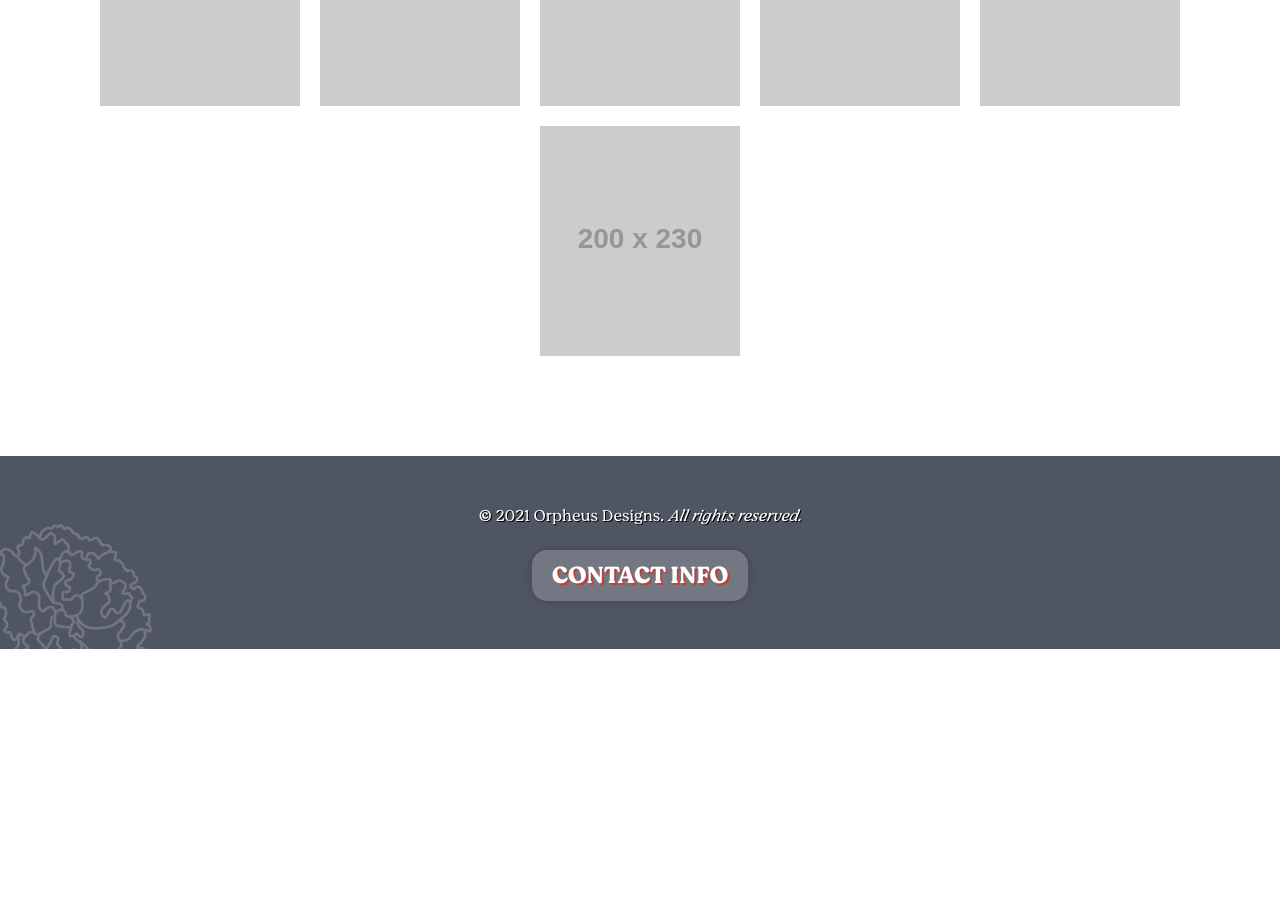
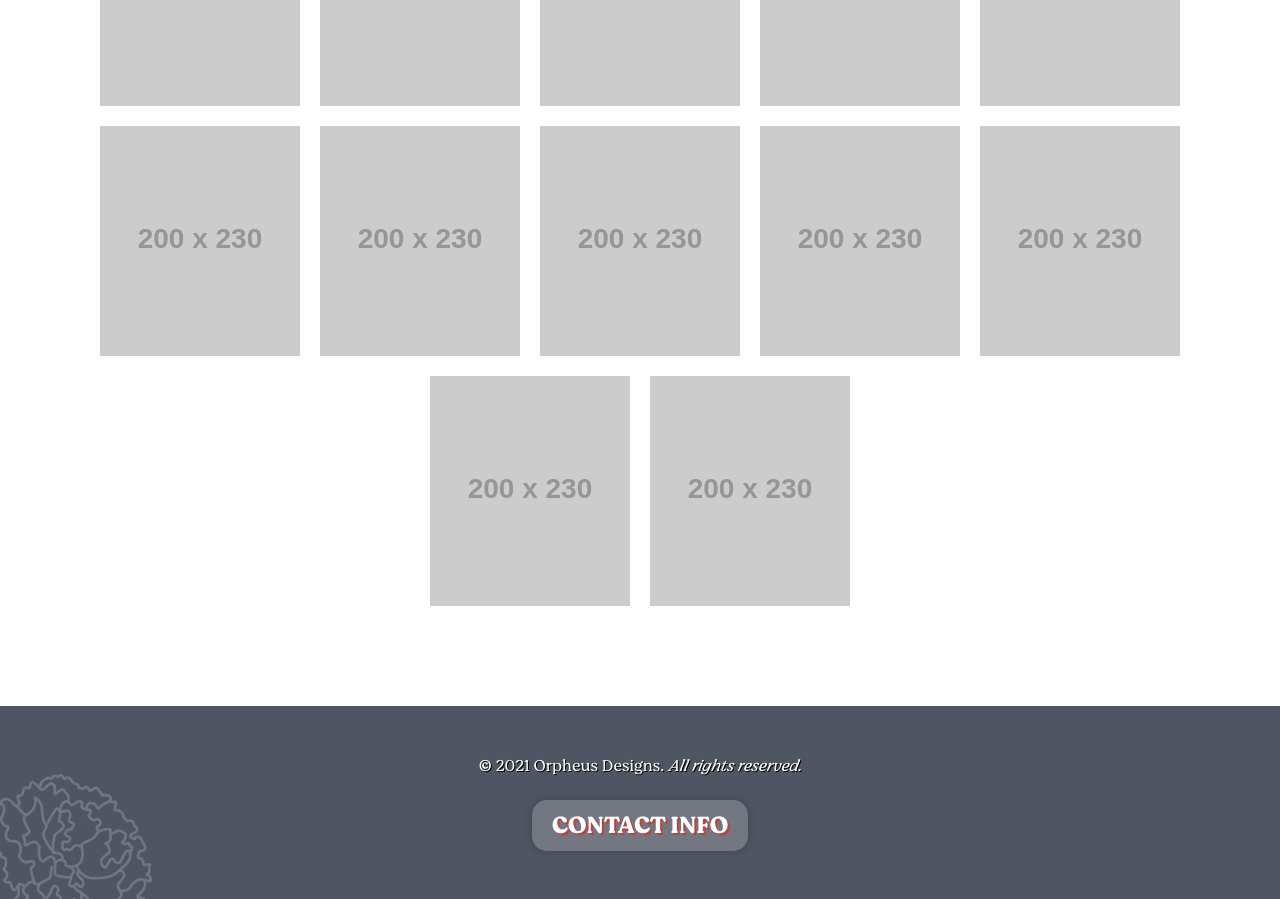
Before and after one commit to sydneydeleon/theportfolio, a React (Create React App) app: page /works in a window 1280 px wide. Shown: the part 400-1299 px from the top of the page. Before the commit the page ends 1049 px from the top, so only its background shows below. Built offline with nearby package versions, Linux system fonts and the light colour scheme.

Commit message:
more updates

```diff
--- a/src/components/Contact.css
+++ b/src/components/Contact.css
@@ -1,6 +1,6 @@
 
 .contact-left {
-  background:#bd5149;
+  background:#cc524a;
   border-radius:0px;
   display:inline-block;
   width:100%;
@@ -102,13 +102,13 @@ label {
 button {
   padding: 20px;
   border: none;
-  background-color: rgba(199,97,84,.7);
+  background-color: rgba(204,82,74,.7);
   font-weight: bold;
   text-transform:uppercase;
   font-family:'Alata';
   letter-spacing:2px;
   word-spacing:5px;
-  font-size: 12px;
+  font-size: 15px;
   border-radius: 3px;
   color: #fff;
   cursor: pointer;
@@ -120,9 +120,9 @@ button {
 }
 
 button:hover {
-  background-color: rgba(199,97,84,.9);
+  background-color: rgba(204,82,74,.9);
   font-style:italic;
-  font-size:14px;
+  font-size:19px;
   letter-spacing:3px;
   text-shadow:1px 1px rgba(229,194,143,1);
   transition:500ms;
@@ -143,6 +143,10 @@ button:hover {
 
 @media only screen and (max-width: 766px) {
 
+  .contactform {
+    padding:0px 0px;
+
+  }
   .contact-left h1 {
     font-size:2.5rem;
     width:100%;
--- a/src/components/Footer.css
+++ b/src/components/Footer.css
@@ -5,8 +5,8 @@
     bottom:0;
     padding-top:6vh;
     padding-bottom:7vh;
-    padding-right:30px;
-    padding-left:30px;
+    padding-right:70px;
+    padding-left:70px;
     text-align:center;
     color:#fff;
     font-family:'MorangaLi';
--- a/src/components/Works.css
+++ b/src/components/Works.css
@@ -33,7 +33,7 @@
 
 .works-content {
     width:100%;
-    height:auto;
+    min-height:100vh;
     padding:20px 40px;
     padding-top:30px;
     display: flex;
--- a/src/components/WorksData.js
+++ b/src/components/WorksData.js
@@ -37,6 +37,45 @@ export const WorksData = [
         path: '/',
         cName: 'works-it',
         pic: 'https://via.placeholder.com/200x230'
+    },
+
+    {
+        title: 'bigger bitch.',
+        path: '/',
+        cName: 'works-it',
+        pic: 'https://via.placeholder.com/200x230'
+    },
+
+    {
+        title: 'bigger bitch.',
+        path: '/',
+        cName: 'works-it',
+        pic: 'https://via.placeholder.com/200x230'
+    },
+
+    {
+        title: 'bigger bitch.',
+        path: '/',
+        cName: 'works-it',
+        pic: 'https://via.placeholder.com/200x230'
+    },
+    {
+        title: 'bigger bitch.',
+        path: '/',
+        cName: 'works-it',
+        pic: 'https://via.placeholder.com/200x230'
+    },
+    {
+        title: 'bigger bitch.',
+        path: '/',
+        cName: 'works-it',
+        pic: 'https://via.placeholder.com/200x230'
+    },
+    {
+        title: 'bigger bitch.',
+        path: '/',
+        cName: 'works-it',
+        pic: 'https://via.placeholder.com/200x230'
     }
 
 ]
```
